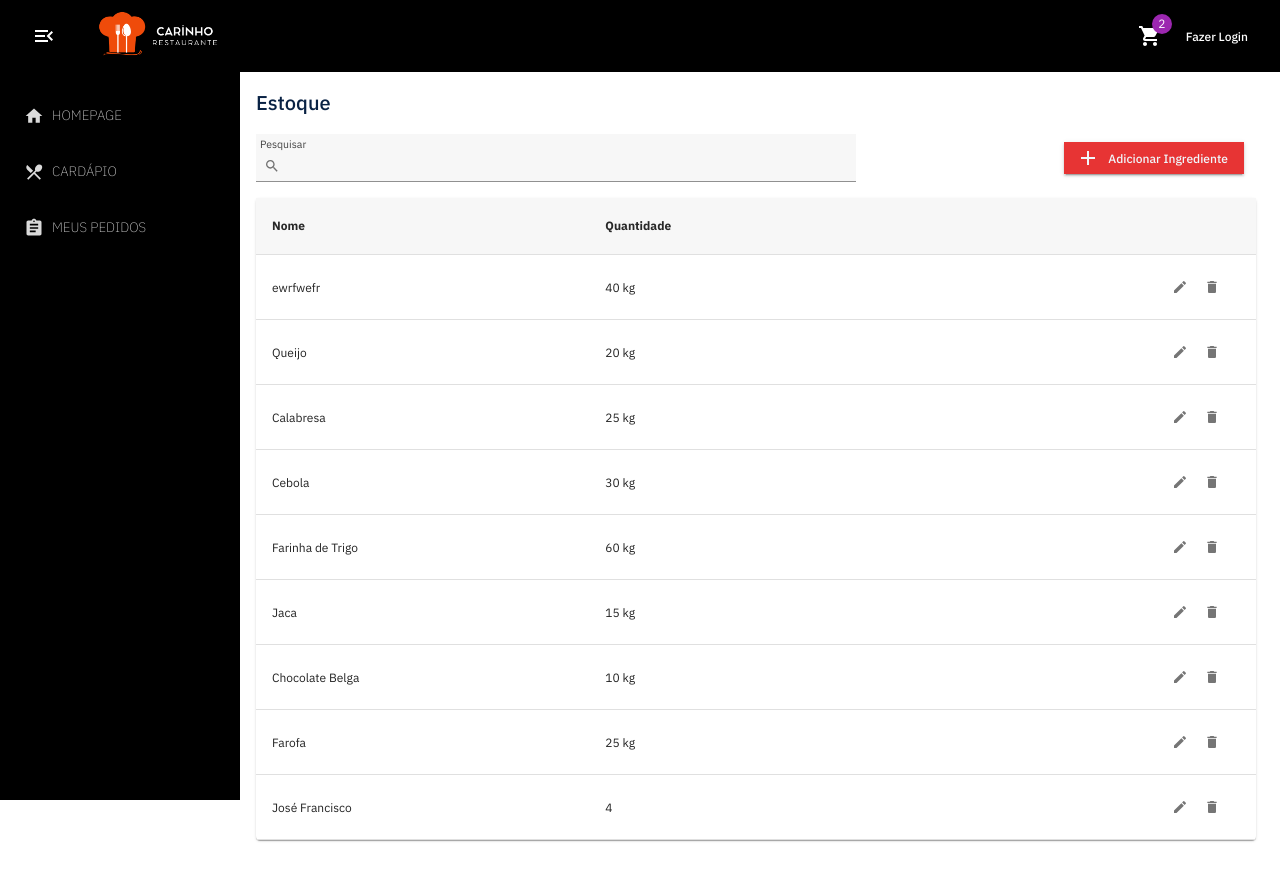
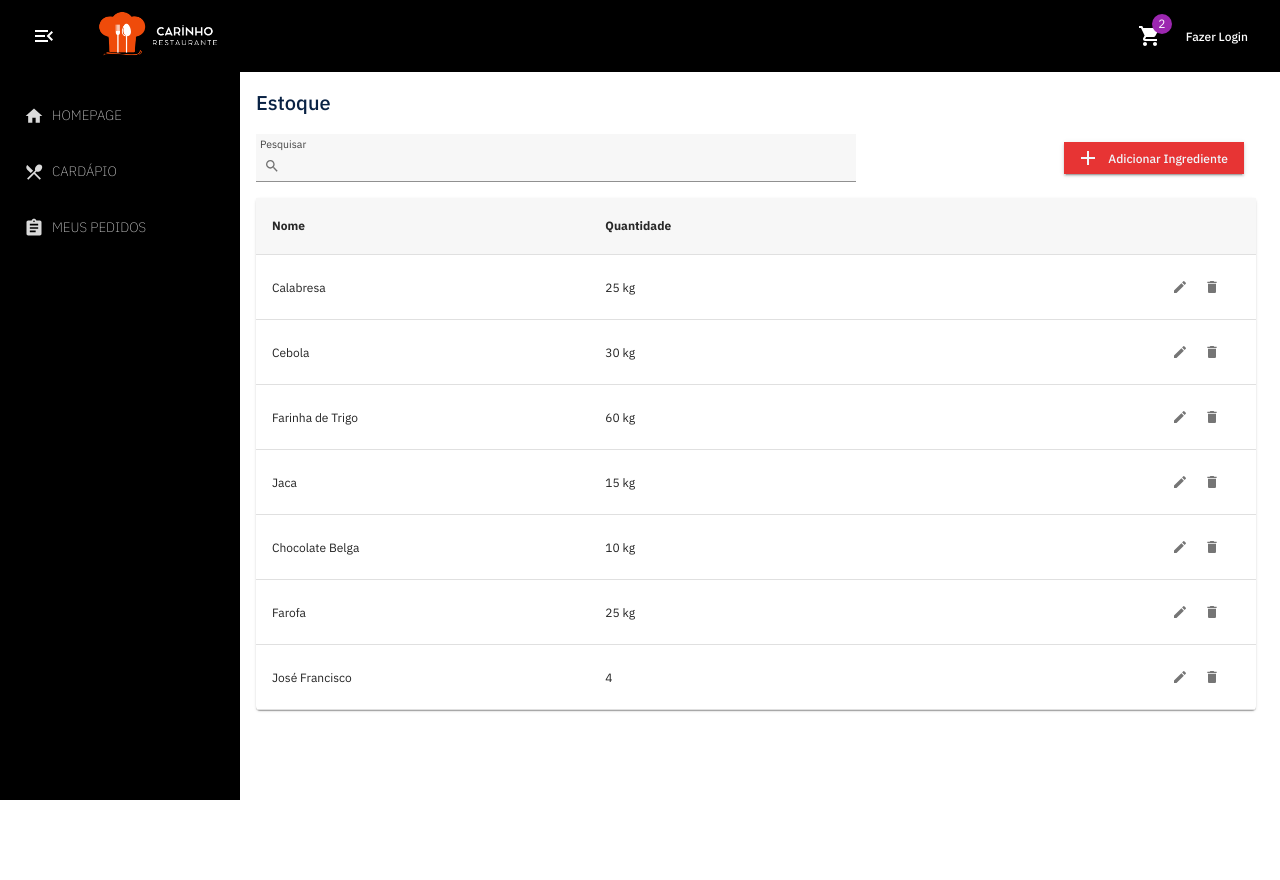
Before and after one commit to brunafeyh/projeto-esi, a React (Vite) app: page /estoque in a window 1280 px wide. Shown: the top 880 px of the page. After the commit the page ends 800 px from the top, so only its background shows below. Built offline with nearby package versions, Linux system fonts and the light colour scheme; data requests are answered from the project's data file.

Commit message:
feat: changing attendant rotez

```diff
--- a/db.json
+++ b/db.json
@@ -959,16 +959,6 @@
   },
   "ingredientes": [
     {
-      "nome": "ewrfwefr",
-      "quantidade": "40 kg",
-      "id": "4"
-    },
-    {
-      "id": "5",
-      "nome": "Queijo",
-      "quantidade": "20 kg"
-    },
-    {
       "id": "6",
       "nome": "Calabresa",
       "quantidade": "25 kg"
--- a/src/pages/estoque/index.tsx
+++ b/src/pages/estoque/index.tsx
@@ -4,7 +4,7 @@ import { PageLayout } from '../../layouts/page-layout';
 import { TitlePage } from '../home/styles';
 import useIngredients from '../../hooks/use-ingredients';
 import Table, { Column } from '../../components/table';
-import { InputAdornment, IconButton, Dialog, DialogActions, DialogContent, DialogTitle, Button, TextField as MuiTextField } from '@mui/material';
+import { InputAdornment, IconButton, Dialog, DialogActions, DialogContent, DialogTitle, Button, TextField as MuiTextField, Typography } from '@mui/material';
 import { IconSearch, TextField } from '../../components/cardapio-filter/styles';
 import { TableRowBody } from '../../components/table/styles';
 import { TableCell } from '../../components/table-cell';
@@ -17,6 +17,8 @@ const Estoque: FC = () => {
     const [editIngredient, setEditIngredient] = useState<string | null>(null);
     const [open, setOpen] = useState<boolean>(false);
     const [isEditing, setIsEditing] = useState<boolean>(false);
+    const [deleteDialogOpen, setDeleteDialogOpen] = useState<boolean>(false);
+    const [ingredientToDelete, setIngredientToDelete] = useState<string | null>(null);
 
     const { handleSubmit, control, reset } = useForm<IngredientFormInputs>({
         defaultValues: {
@@ -43,14 +45,23 @@ const Estoque: FC = () => {
         if (editIngredient) {
             updateIngredient({ id: editIngredient, updatedData: data });
         } else {
-            addIngredient(data); // Adiciona novo ingrediente
+            addIngredient(data);
         }
         setOpen(false);
         setEditIngredient(null);
     };
 
     const handleDeleteClick = (id: string) => {
-        deleteIngredient(id);
+        setIngredientToDelete(id);
+        setDeleteDialogOpen(true);
+    };
+
+    const confirmDelete = () => {
+        if (ingredientToDelete) {
+            deleteIngredient(ingredientToDelete);
+        }
+        setDeleteDialogOpen(false);
+        setIngredientToDelete(null);
     };
 
     const columns: Column[] = [
@@ -112,7 +123,6 @@ const Estoque: FC = () => {
                     </TableRowBody>
                 )}
             />
-
             <Dialog open={open} onClose={() => setOpen(false)}>
                 <DialogTitle>{isEditing ? 'Editar Ingrediente' : 'Adicionar Ingrediente'}</DialogTitle>
                 <DialogContent>
@@ -157,6 +167,24 @@ const Estoque: FC = () => {
                     </form>
                 </DialogContent>
             </Dialog>
+
+            <Dialog
+                open={deleteDialogOpen}
+                onClose={() => setDeleteDialogOpen(false)}
+            >
+                <DialogTitle>Confirmar Exclusão</DialogTitle>
+                <DialogContent>
+                    <Typography>Tem certeza que deseja excluir este ingrediente?</Typography>
+                </DialogContent>
+                <DialogActions>
+                    <Button onClick={() => setDeleteDialogOpen(false)} variant="outlined">
+                        Cancelar
+                    </Button>
+                    <Button onClick={confirmDelete} variant="contained" color="error">
+                        Excluir
+                    </Button>
+                </DialogActions>
+            </Dialog>
         </PageLayout>
     );
 };
```
